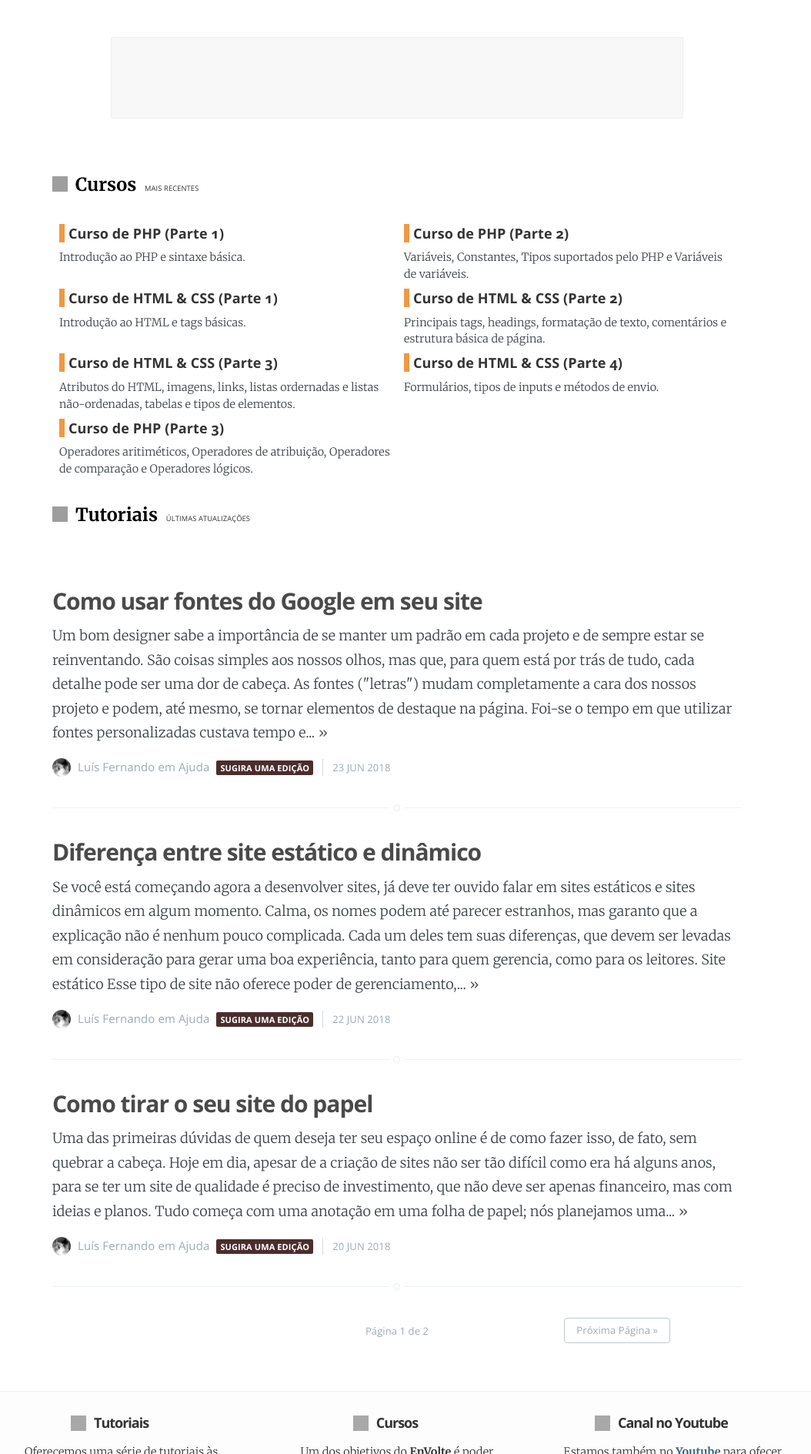
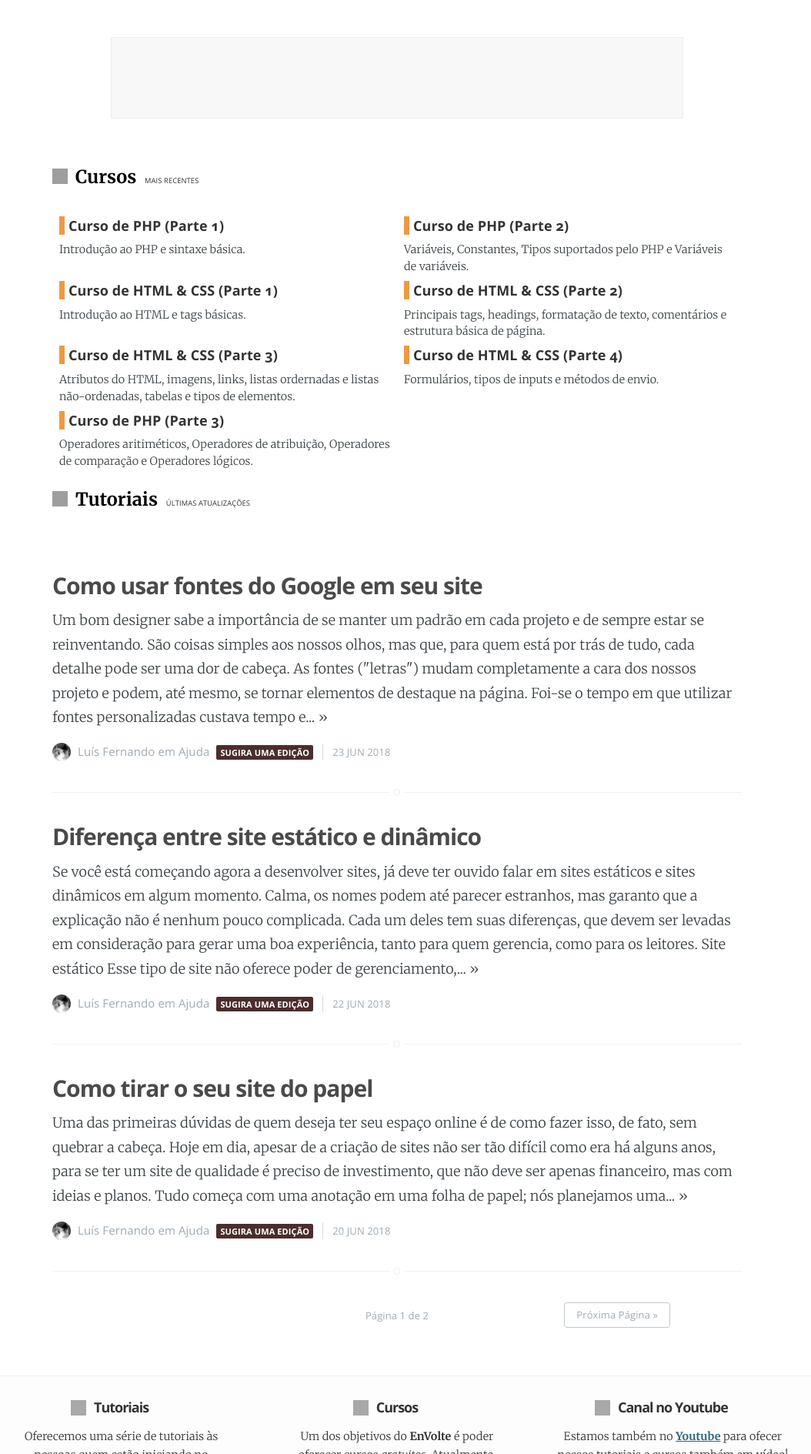
Before and after one commit to EnVolte/envolte.github.io, a Jekyll site: the page built from index.html, in a window 1280 px wide. Shown: the part 587-2476 px from the top of the page at 77% size, without its empty margins (124-1178 px from the left). Built offline with Jekyll 4.4.1, drawn with Linux system fonts in a browser that asks for light colours; the list of posts is cut into pages by our own code; grey boxes are pictures that could not be loaded.

Commit message:
Update screen.css

```diff
--- a/assets/css/screen.css
+++ b/assets/css/screen.css
@@ -1836,7 +1836,7 @@
 .titlep span.ico {float: left; width: 20px; height: 20px; background-size: 20px; margin-top: 5px; margin-left: 0px; margin-right: 10px; display: block; opacity: 1; overflow: hidden;}
 .titlep a {text-decoration: none;}
 
-#alin {width: 100%; height: auto; display: inline-block; margin: 2rem auto 0; position: relative; z-index: 1;}
+#alin {width: 100%; height: auto; display: inline-block; margin: 1rem auto 0; position: relative; z-index: 1;}
 ul#curso {float: left; width: 100%; margin: 0px 0px 0px -30px; position: relative; line-height: 1.2em;}
 ul#curso li {float: left; margin-left: 1%; margin-right: 1%; width: 48%; background: #; height: 70px; padding: 0; list-style: none; z-index: 9;}
 ul#curso li a {color: #333; border-left: 7px solid #e94; padding-left: 5px; text-decoration: none; font-family: Open Sans; font-weight: bold;}
```
